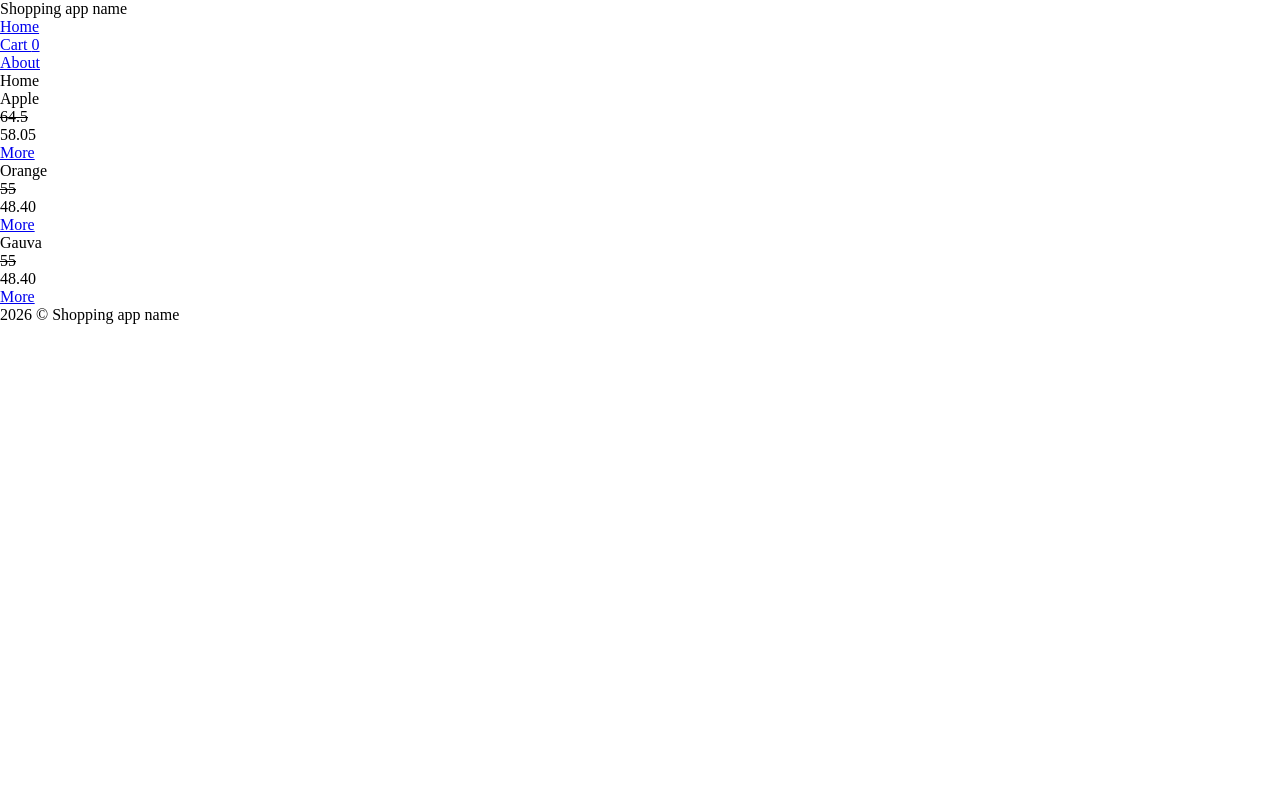
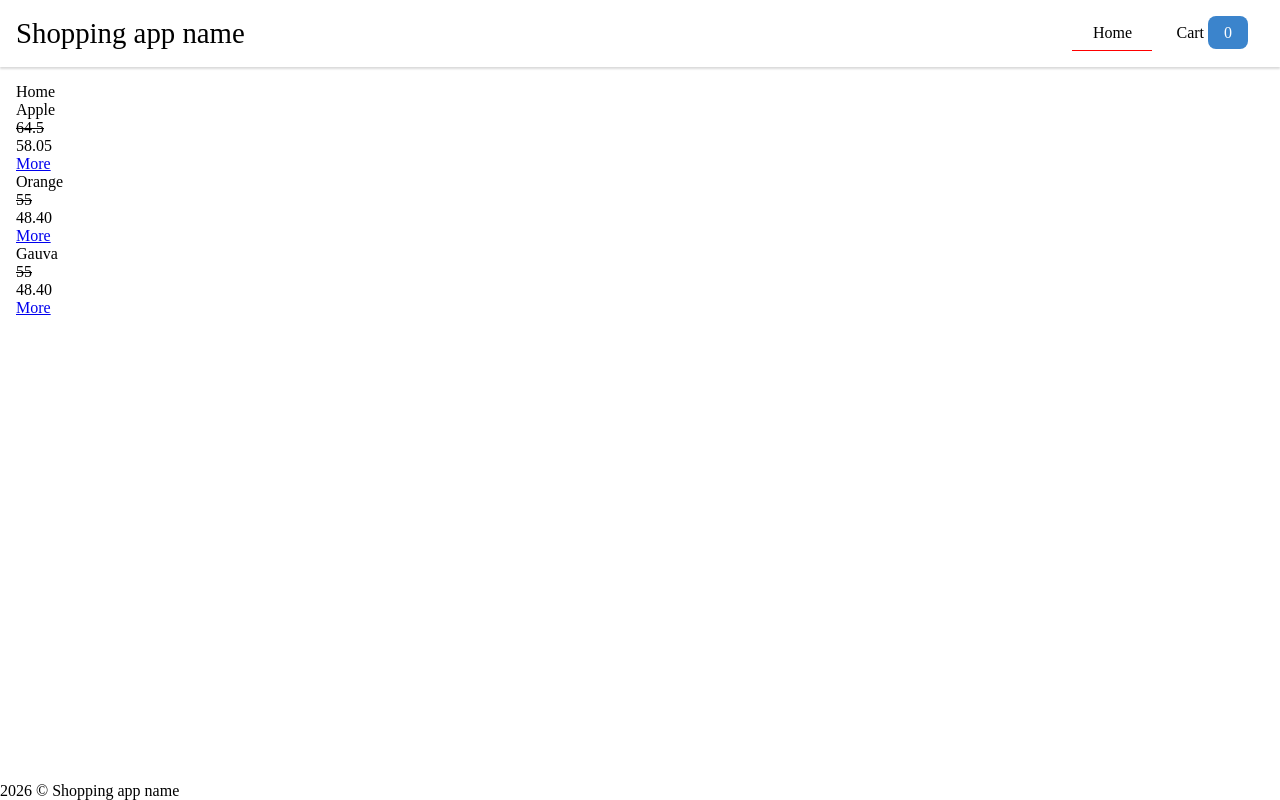
Before and after one commit to Sai-Eshwar-Supreet/shopping-cart, a React (Vite) app: page / in a window 1280 px wide. Built offline with nearby package versions, Linux system fonts and the light colour scheme.

Commit message:
Add basic layout styles

```diff
--- a/src/layout/Content.jsx
+++ b/src/layout/Content.jsx
@@ -1,7 +1,8 @@
 import { Outlet } from "react-router";
+import styles from '../styles/Content.module.css';
 
 function Content(){
-    return <main>
+    return <main className={styles.content}>
             <Outlet />
       </main>
 }
--- a/src/layout/Footer.jsx
+++ b/src/layout/Footer.jsx
@@ -1,5 +1,7 @@
+import styles from '../styles/Footer.module.css';
+
 function Footer(){
-    return <footer>
+    return <footer className={styles.footer}>
         2026 © Shopping app name
       </footer>
 }
--- a/src/layout/Header.jsx
+++ b/src/layout/Header.jsx
@@ -1,23 +1,16 @@
-import { Link } from "react-router";
+import { Link, NavLink } from "react-router";
 import { useCart } from "../providers/cart/useCart";
+
+import styles from '../styles/Header.module.css';
 
 function Header(){
   const count = useCart().getCount();
 
-    return <header>
-        <h1>Shopping app name</h1>
-        <nav>
-          <ul>
-            <li>
-              <Link to='/'>Home</Link>
-            </li>
-            <li>
-              <Link to='/cart'>Cart {count}</Link>
-            </li>
-            <li>
-              <Link to='/about'>About</Link>
-            </li>
-          </ul>
+    return <header className={styles.header}>
+        <h1 className={styles.title}>Shopping app name</h1>
+        <nav className={styles['tab-container']}>
+            <NavLink to='/' className={({isActive}) => isActive ? `${styles.tab} ${styles.active}`: `${styles.tab}`}>Home</NavLink>
+            <NavLink to='/cart' className={({isActive}) => isActive ? `${styles.tab} ${styles.active}`: `${styles.tab}`}>Cart <span className={styles.badge}>{count}</span></NavLink>
         </nav>
       </header>
 }
--- /dev/null
+++ b/src/styles/Content.module.css
@@ -0,0 +1,3 @@
+.content{
+    padding: var(--space-medium);
+}
--- /dev/null
+++ b/src/styles/Footer.module.css
@@ -0,0 +1,3 @@
+.footer{
+    margin-top: auto;
+}
--- /dev/null
+++ b/src/styles/Header.module.css
@@ -0,0 +1,52 @@
+.header{
+    display: flex;
+    padding: var(--space-medium);
+
+    align-items: center;
+
+    flex-wrap: wrap;
+
+    gap: var(--space-small);
+
+    box-shadow: var(--shadow-lift-regular);
+}
+
+.title{
+    font-size: var(--font-size-large);
+    font-weight: var(--font-weight-semi);
+}
+
+.tab-container{
+    display: flex;
+    gap: var(--space-small);
+
+    justify-content: flex-end;
+
+    margin-left: auto;
+}
+
+.tab{
+    font-size: var(--font-size-normal);
+
+    text-decoration: none;
+    color: black;
+    min-width: min(80px);
+
+    text-align: center;
+
+    padding: var(--space-small) var(--space-medium);
+}
+
+.tab.active{
+    border-bottom: 1px solid red;
+}
+
+.badge{
+    font-size: var(--font-size-tiny);
+
+    padding: var(--space-small) var(--space-medium);
+    border-radius: var(--radius-small);
+
+    background-color: var(--color-accent);
+    color: white;
+}
```
